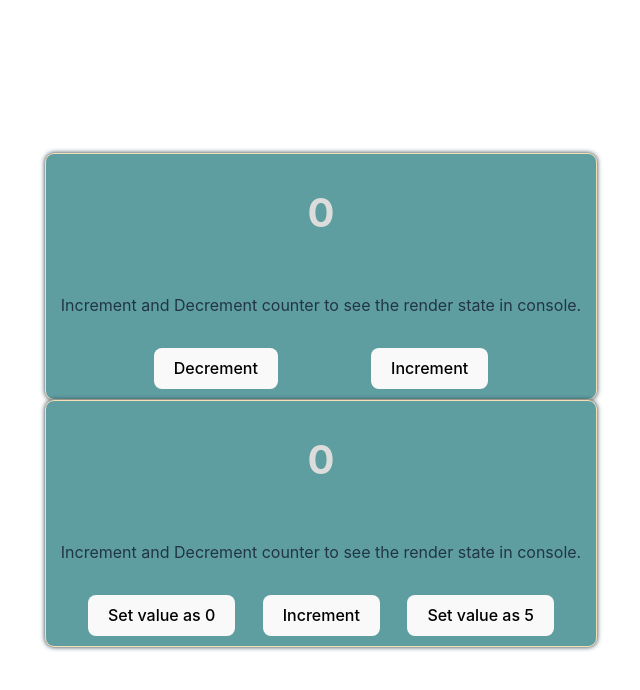
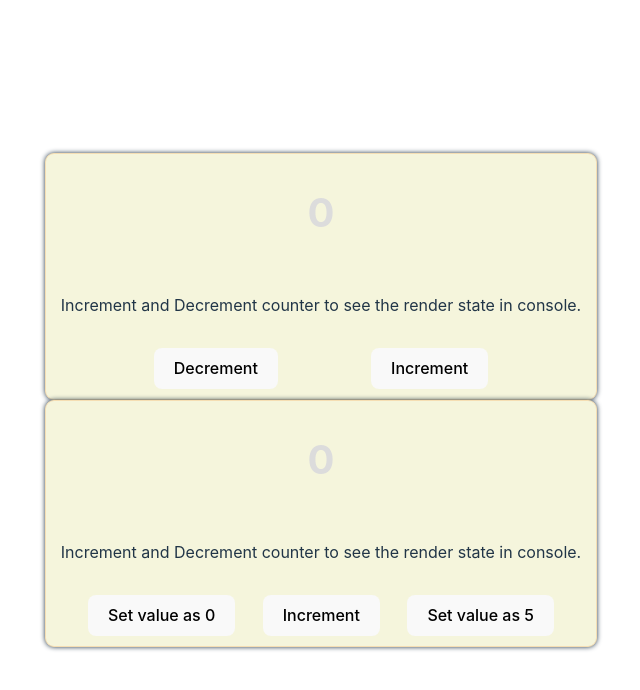
Before and after one commit to Skynet966/React-Render-Optimizations, a React (Vite) app: page / in a window 1280 px wide. Shown: the top 690 px of the page, without its empty margins (319-959 px from the left). Built offline with nearby package versions, Linux system fonts and the light colour scheme; the HTML template or start-up script is replaced by a standard one.

Commit message:
Added main container css

```diff
--- a/src/App.css
+++ b/src/App.css
@@ -4,7 +4,11 @@
 	padding: 2rem;
 	text-align: center;
 }
-
+.main__container{
+	display: flex;
+	flex-direction: column;
+	gap: 3em;
+}
 .container {
 	display: flex;
 	flex-direction: column;
@@ -17,7 +21,7 @@
 	border: 1px solid wheat;
 	border-radius: 9px;
 	box-shadow: 0px 0px 5px 0px;
-	background: cadetblue;
+	background: beige;
 }
 .container > div {
 	width: 100%;
```
